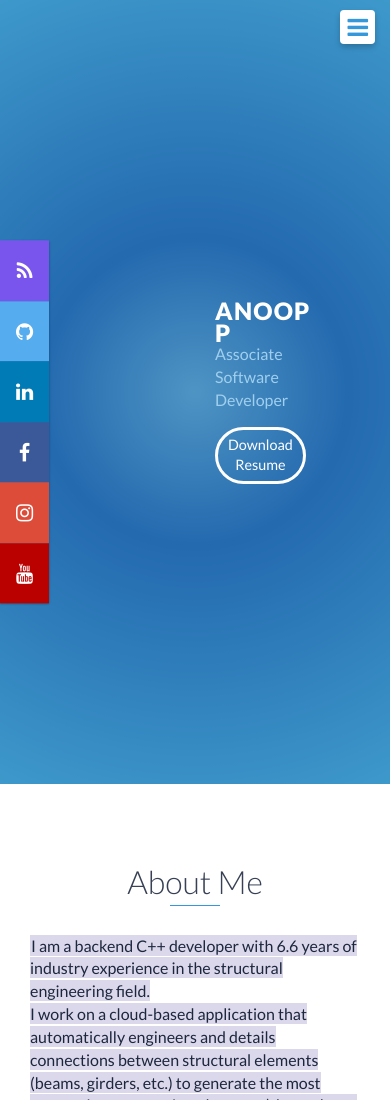
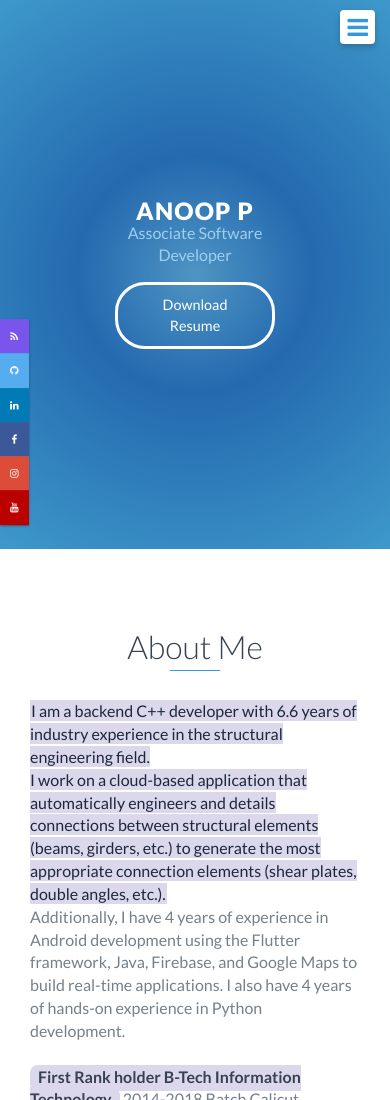
Before and after one commit to Anooppandikashala/anoop, a plain HTML site: page index.html in a window 390 px wide. Shown: the top 1100 px of the page. Drawn offline with nearby package versions, Linux system fonts and the light colour scheme.

Commit message:
styling fixed

```diff
--- a/css/styles.css
+++ b/css/styles.css
@@ -203,7 +203,7 @@ footer {
 .btn-rounded-white {
     display: inline-block;
     color: #fff;
-    padding: 15px 25px;
+    padding: 10px 20px !important;
     border: 3px solid #fff;
     border-radius: 30px;
     transition: .5s ease all
@@ -261,7 +261,7 @@ footer {
 }
 
 #lead-content {
-    position: absolute;
+    position: relative;
     z-index: 10;
     top: 50%;
     left: 50%;
@@ -743,12 +743,78 @@ footer {
 
 .highlight-lead-content
 {
-    padding: 200px;
+    padding: 100px;
     border-radius: 200px;
     color: #374054;
     /* background: #1e183767; */
     /* background: rgb(2,0,36);
     background: radial-gradient(circle, rgba(2,0,36,1) 0%, rgba(9,9,121,1) 35%, rgba(0, 213, 255, 0.202) 100%); */
+}
+
+
+/* Fixed/sticky icon bar (vertically aligned 50% from the top of the screen) */
+
+.icon-bar {
+    position: fixed;
+    top: 50%;
+    -webkit-transform: translateY(-50%);
+    -ms-transform: translateY(-50%);
+    transform: translateY(-50%);
+    z-index: 1;
+}
+
+
+/* Style the icon bar links */
+
+.icon-bar a {
+    display: block;
+    text-align: center;
+    padding: 16px;
+    transition: all 0.3s ease;
+    color: white;
+    font-size: 20px;
+}
+
+
+/* Style the social media icons with color, if you want */
+
+.icon-bar a:hover {
+    background-color: #000;
+}
+
+.facebook {
+    background: #3B5998;
+    color: white;
+}
+
+.twitter {
+    background: #55ACEE;
+    color: white;
+}
+
+.google {
+    background: #dd4b39;
+    color: white;
+}
+
+.linkedin {
+    background: #007bb5;
+    color: white;
+}
+
+.youtube {
+    background: #bb0000;
+    color: white;
+}
+
+.instagram {
+    background: #dd4b39;
+    color: white;
+}
+
+.rss {
+    background: #7955ee;
+    color: white;
 }
 
 @media only screen and (max-width: 750px) {
@@ -782,6 +848,7 @@ footer {
     #lead-content {
         position: relative;
         transform: none;
+
         left: auto;
         top: auto
     }
@@ -855,6 +922,15 @@ footer {
     .social {
         text-align: center
     }
+
+    .icon-bar a {
+        display: block;
+        text-align: center;
+        padding: 10px;
+        transition: all 0.3s ease;
+        color: white;
+        font-size: 10px;
+    }
 }
 
 @media only screen and (max-width: 480px) {
@@ -868,70 +944,16 @@ footer {
         font-size: 0.9em;
         padding: 5px 10px
     }
-}
-
-
-/* Fixed/sticky icon bar (vertically aligned 50% from the top of the screen) */
-
-.icon-bar {
-    position: fixed;
-    top: 50%;
-    -webkit-transform: translateY(-50%);
-    -ms-transform: translateY(-50%);
-    transform: translateY(-50%);
-    z-index: 1;
-}
-
 
     /* Style the icon bar links */
 
     .icon-bar a {
         display: block;
         text-align: center;
-    padding: 16px;
+        padding: 10px;
         transition: all 0.3s ease;
         color: white;
-    font-size: 20px;
+        font-size: 10px;
     }
 
-
-/* Style the social media icons with color, if you want */
-
-.icon-bar a:hover {
-    background-color: #000;
 }
-
-.facebook {
-    background: #3B5998;
-    color: white;
-}
-
-.twitter {
-    background: #55ACEE;
-    color: white;
-}
-
-.google {
-    background: #dd4b39;
-    color: white;
-}
-
-.linkedin {
-    background: #007bb5;
-    color: white;
-}
-
-.youtube {
-    background: #bb0000;
-    color: white;
-}
-
-.instagram {
-    background: #dd4b39;
-    color: white;
-}
-
-.rss {
-    background: #7955ee;
-    color: white;
-}
```
Lines whose indentation alone changed are shown as unchanged.
